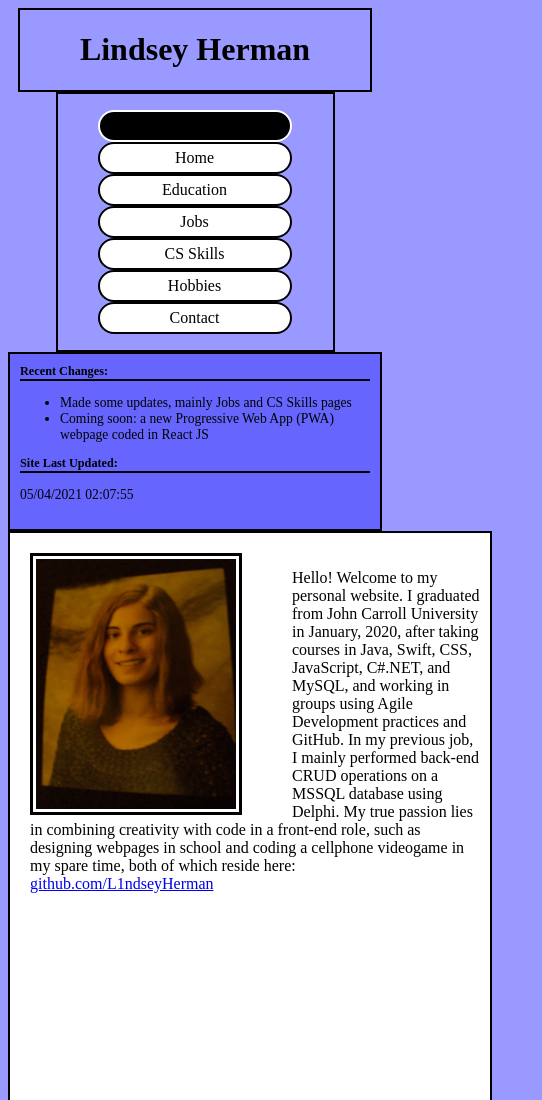
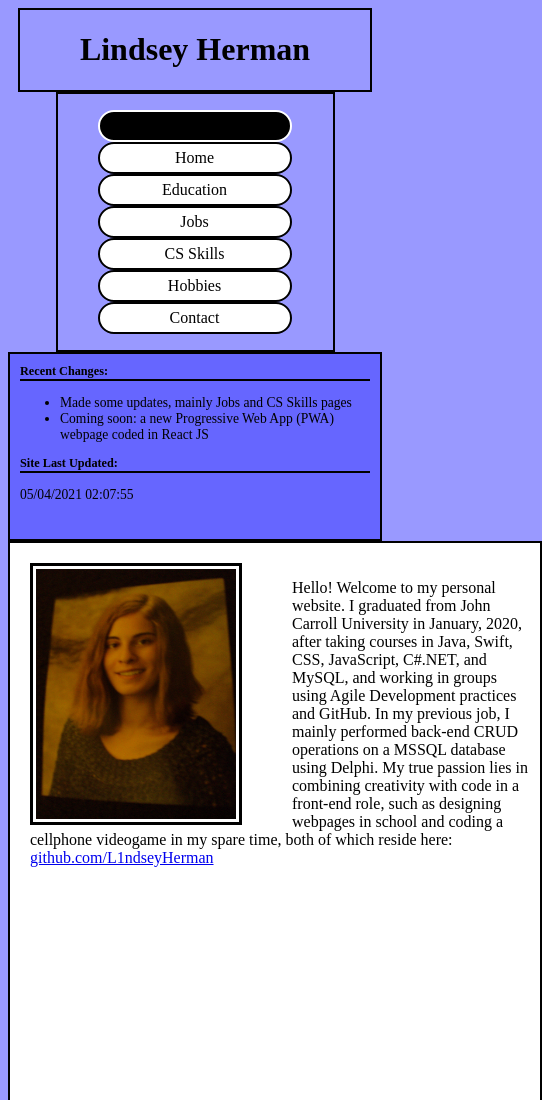
Before and after one commit to L1ndseyHerman/L1ndseyHerman.github.io, a plain HTML site: page index.html in a window 390 px wide. Shown: the top 1100 px of the page, 542 px wide, since content can reach past the window. Drawn offline with Linux system fonts and the light colour scheme.

Commit message:
Still fixing phone-screen width graphics

```diff
--- a/jsPageOnly.css
+++ b/jsPageOnly.css
@@ -143,6 +143,6 @@ footer
 	}
 	h4
 	{
-		font-size: 80%;
+		font-size: 50%;
 	}
 }
--- a/website.css
+++ b/website.css
@@ -258,7 +258,7 @@ form
 		font-size: 85%;
 		padding-left: 10px;
 		padding-right: 10px;
-		padding-bottom: 30px;
+		padding-bottom: 40px;
 	}
 	nav
 	{
@@ -288,7 +288,7 @@ form
 		font-size: 100%;
 		margin-top: 0px;
 		border: 2px solid black;
-		width: 450px;
+		width: 500px;
 		height: 650px;
 	}
 	footer
```
